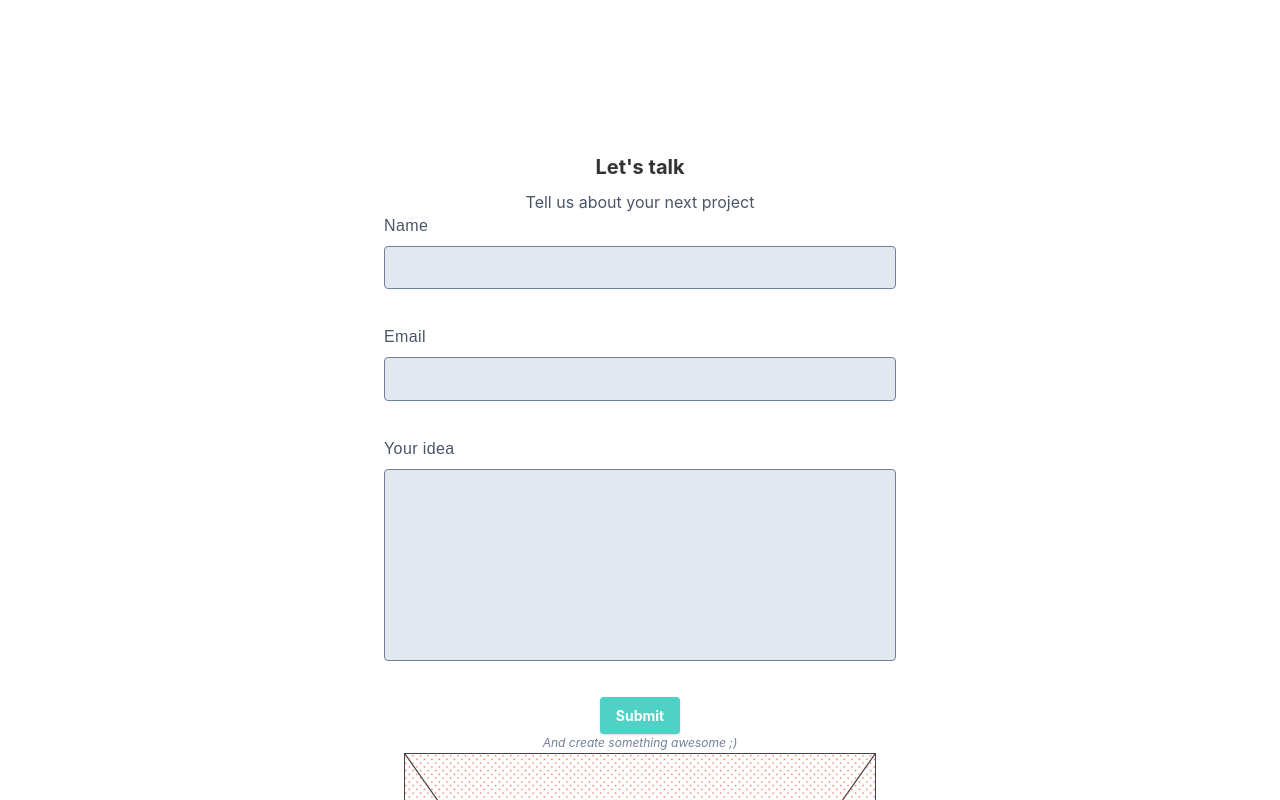
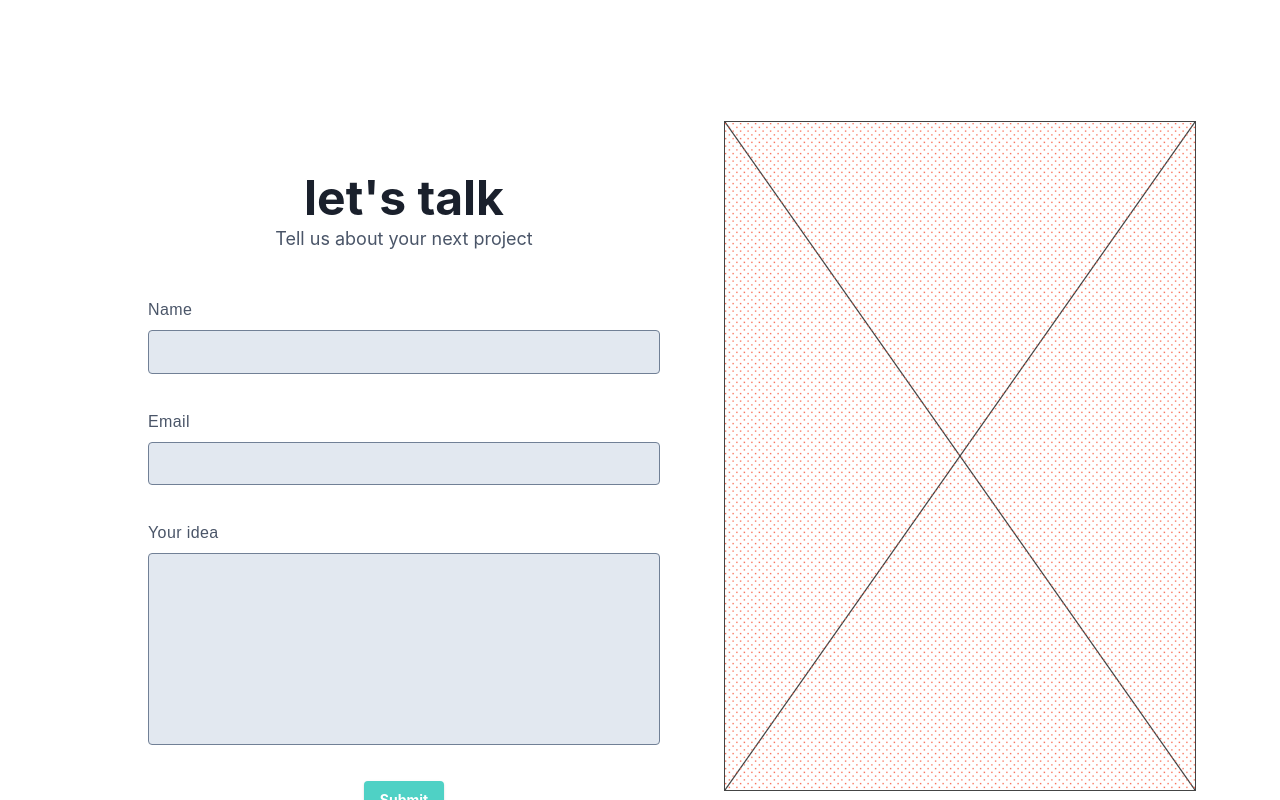
Before and after one commit to Kimot-io/Kimot-io.github.io, an Angular app: page / in a window 1280 px wide. Shown: the part 5580-6380 px from the top of the page. Built offline with nearby package versions, Linux system fonts and the light colour scheme.

Commit message:
no message

```diff
--- a/src/app/components/contact/contact.component.html
+++ b/src/app/components/contact/contact.component.html
@@ -1,10 +1,16 @@
 <section class="pt-40">
-  <div class="pt-32">
-    <div id="contact-form" class="centered-item">
-      <div class="font-bold text-xl mb-2">Let's talk</div>
-        <p class="text-gray-700 text-base">Tell us about your next project</p>
-      <div>
-      <div>
+
+  <div class="flex justify-center pt-24">
+    <div class="tec-item text-center w-1/2">
+
+      <div class="pt-12">
+        <div id="contact-form" class="centered-item">
+          <h2 class="text-5xl text-gray-900 leading-tight lowercase font-bold">Let's talk</h2>
+          <p class="text-gray-700 leading-tight text-lg">Tell us about your next project</p>
+        </div>
+      </div>
+
+      <div class="pt-12" style="text-align: -webkit-center;">
         <form class="w-full max-w-lg">
           <div class="flex flex-wrap -mx-3 mb-6">
             <div class="w-full px-3">
@@ -35,15 +41,19 @@
               <button class="shadow bg-teal-400 hover:bg-teal-400 focus:shadow-outline focus:outline-none text-white font-bold py-2 px-4 rounded" type="button">
                 Submit
               </button>
-              <p class="text-gray-600 text-xs italic">And create something awesome ;)</p>
+              <p class="text-gray-600 text-base italic">And create something awesome ;)</p>
             </div>
           </div>
         </form>
       </div>
+    </div>
+
+
+    <div class="tec-item">
       <div>
           <img class="footer-icon" src="../../../assets/images/others/contact-photo.png">
       </div>
+
     </div>
   </div>
-  </div>
 </section>
```
Also changed, not shown: src/assets/images/team/linkedin.jpg (added).
